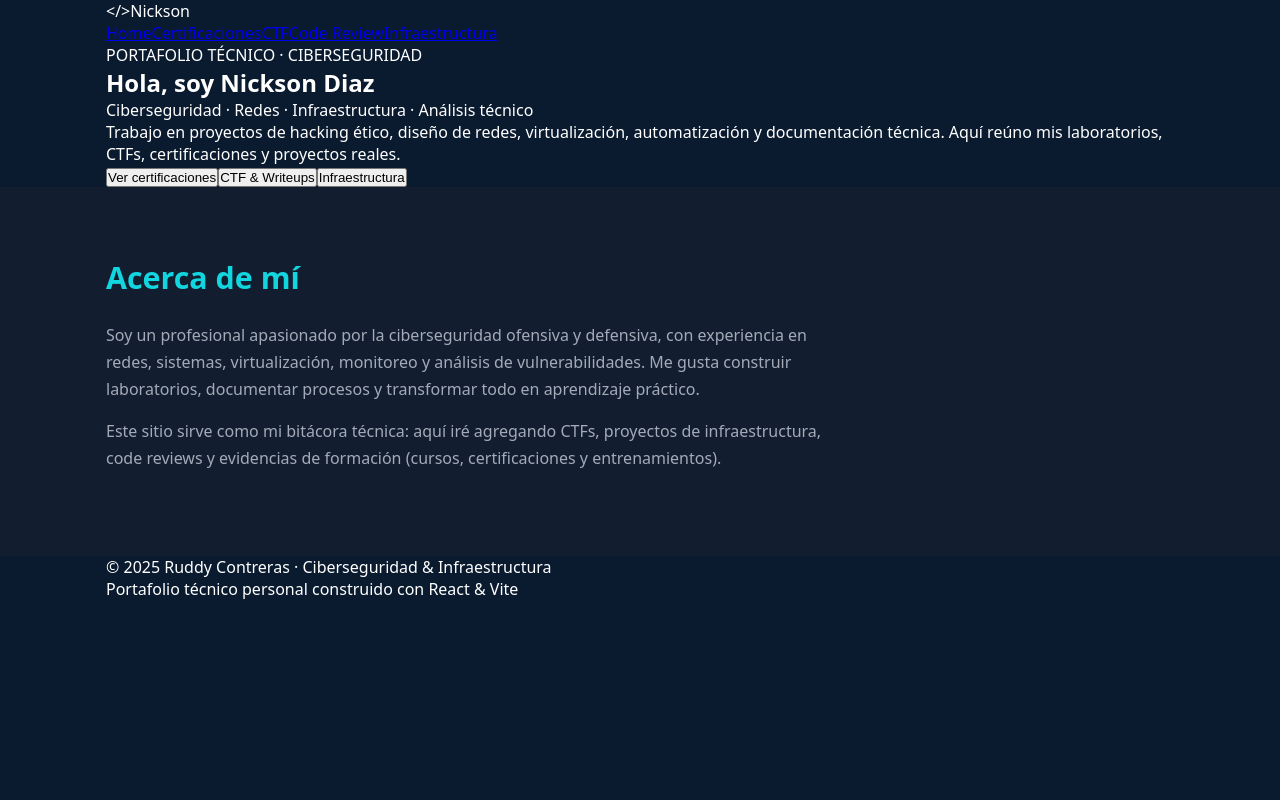
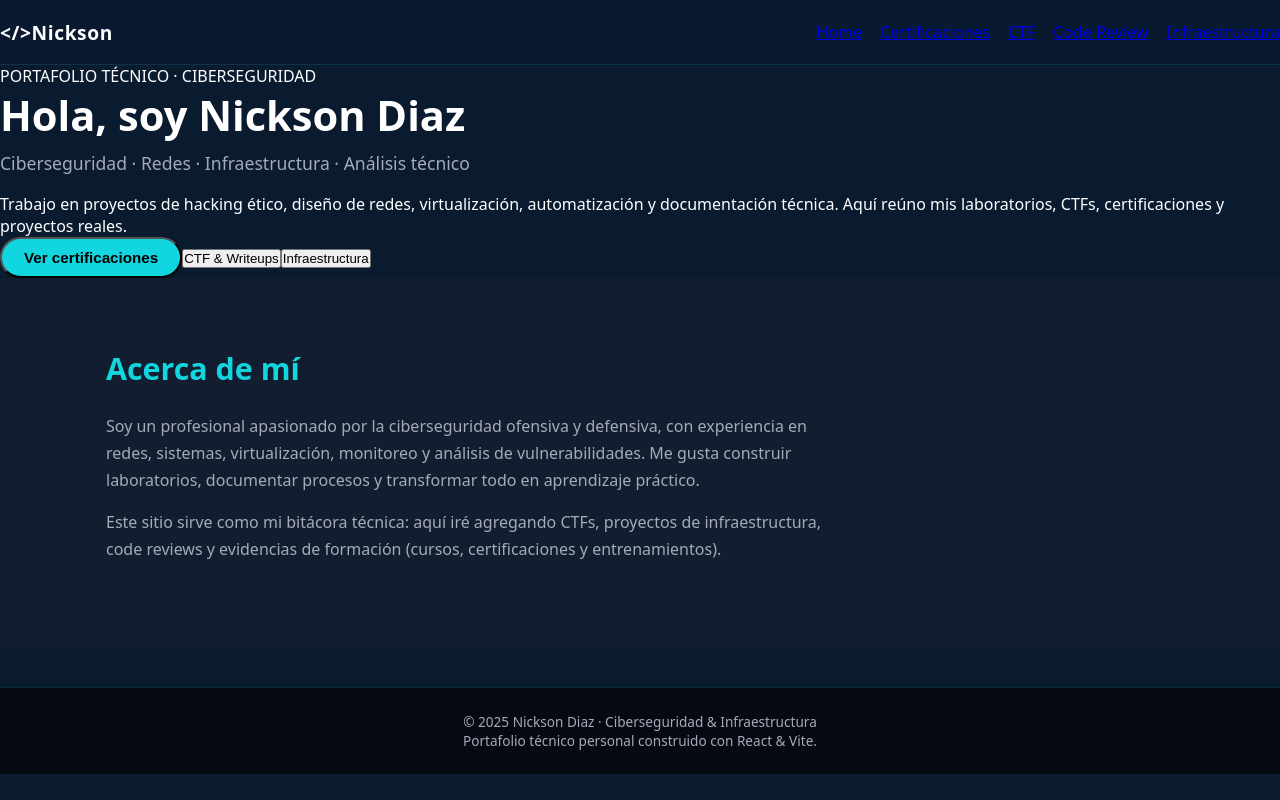
Before and after one commit to Nickson14/Nickson14.github.io, a React (Vite) app: page / in a window 1280 px wide. Built offline with nearby package versions, Linux system fonts and the light colour scheme.

Commit message:
style: restaurar layout original del home y navbar

```diff
--- a/src/components/common/Footer.jsx
+++ b/src/components/common/Footer.jsx
@@ -1,19 +1,16 @@
 // src/components/common/Footer.jsx
-
-const CURRENT_YEAR = new Date().getFullYear();
+import "./Footer.css";
 
 export default function Footer() {
   return (
     <footer className="footer">
-      <div className="container footer-inner">
-        <div className="footer-main">
-          <p>
-            © {CURRENT_YEAR} Ruddy Contreras · Ciberseguridad &amp; Infraestructura
-          </p>
-          <p className="footer-subtext">
-            Portafolio técnico personal construido con React &amp; Vite
-          </p>
-        </div>
+      <div className="footer-inner">
+        <p className="footer-main">
+          © 2025 Nickson Diaz · Ciberseguridad &amp; Infraestructura
+        </p>
+        <p className="footer-sub">
+          Portafolio técnico personal construido con React &amp; Vite.
+        </p>
       </div>
     </footer>
   );
--- a/src/components/common/Navbar.jsx
+++ b/src/components/common/Navbar.jsx
@@ -1,35 +1,58 @@
 // src/components/common/Navbar.jsx
 import { NavLink } from "react-router-dom";
-
-const navLinks = [
-  { to: "/", label: "Home" },
-  { to: "/certificaciones", label: "Certificaciones" },
-  { to: "/ctf", label: "CTF" },
-  { to: "/code-review", label: "Code Review" },
-  { to: "/infra", label: "Infraestructura" },
-];
+import "./Navbar.css";
 
 export default function Navbar() {
   return (
     <header className="navbar">
-      <div className="navbar-inner container">
-        <div className="navbar-logo">
-          <span className="logo-tag">&lt;/&gt;</span>
+      <div className="navbar-inner">
+        <a href="/" className="navbar-logo">
+          <span className="logo-code">&lt;/&gt;</span>
           <span className="logo-text">Nickson</span>
-        </div>
+        </a>
 
         <nav className="navbar-links">
-          {navLinks.map((link) => (
-            <NavLink
-              key={link.to}
-              to={link.to}
-              className={({ isActive }) =>
-                `navbar-link ${isActive ? "navbar-link--active" : ""}`
-              }
-            >
-              {link.label}
-            </NavLink>
-          ))}
+          <NavLink
+            to="/"
+            end
+            className={({ isActive }) =>
+              "nav-link" + (isActive ? " nav-link-active" : "")
+            }
+          >
+            Home
+          </NavLink>
+          <NavLink
+            to="/certificaciones"
+            className={({ isActive }) =>
+              "nav-link" + (isActive ? " nav-link-active" : "")
+            }
+          >
+            Certificaciones
+          </NavLink>
+          <NavLink
+            to="/ctf"
+            className={({ isActive }) =>
+              "nav-link" + (isActive ? " nav-link-active" : "")
+            }
+          >
+            CTF
+          </NavLink>
+          <NavLink
+            to="/code-review"
+            className={({ isActive }) =>
+              "nav-link" + (isActive ? " nav-link-active" : "")
+            }
+          >
+            Code Review
+          </NavLink>
+          <NavLink
+            to="/infraestructura"
+            className={({ isActive }) =>
+              "nav-link" + (isActive ? " nav-link-active" : "")
+            }
+          >
+            Infraestructura
+          </NavLink>
         </nav>
       </div>
     </header>
--- a/src/modules/home/HeroSection.jsx
+++ b/src/modules/home/HeroSection.jsx
@@ -1,51 +1,50 @@
 // src/modules/home/HeroSection.jsx
 import { useNavigate } from "react-router-dom";
+import "./hero.css";
 
 export default function HeroSection() {
   const navigate = useNavigate();
 
   return (
-    <section className="hero-section">
-      <div className="container hero-grid">
-        <div className="hero-text">
+    <section className="hero">
       <p className="hero-kicker">PORTAFOLIO TÉCNICO · CIBERSEGURIDAD</p>
+
       <h1 className="hero-title">
-            Hola, soy <span className="accent">Nickson Diaz</span>
+        Hola, soy <span>Nickson Diaz</span>
       </h1>
+
       <p className="hero-subtitle">
         Ciberseguridad · Redes · Infraestructura · Análisis técnico
       </p>
-          <p className="hero-description">
+
+      <p className="hero-body">
         Trabajo en proyectos de hacking ético, diseño de redes, virtualización,
-            automatización y documentación técnica. Aquí reúno mis laboratorios, CTFs,
-            certificaciones y proyectos reales.
+        automatización y documentación técnica. Aquí reúno mis laboratorios,
+        CTFs, certificaciones y proyectos reales.
       </p>
 
       <div className="hero-actions">
         <button
-              type="button"
           className="btn btn-primary"
           onClick={() => navigate("/certificaciones")}
         >
           Ver certificaciones
         </button>
+
         <button
-              type="button"
-              className="btn btn-secondary"
+          className="btn btn-outline"
           onClick={() => navigate("/ctf")}
         >
           CTF &amp; Writeups
         </button>
+
         <button
-              type="button"
-              className="btn btn-ghost"
-              onClick={() => navigate("/infra")}
+          className="btn btn-outline"
+          onClick={() => navigate("/infraestructura")}
         >
           Infraestructura
         </button>
       </div>
-        </div>
-      </div>
     </section>
   );
 }
```
Lines whose indentation alone changed are shown as unchanged.
